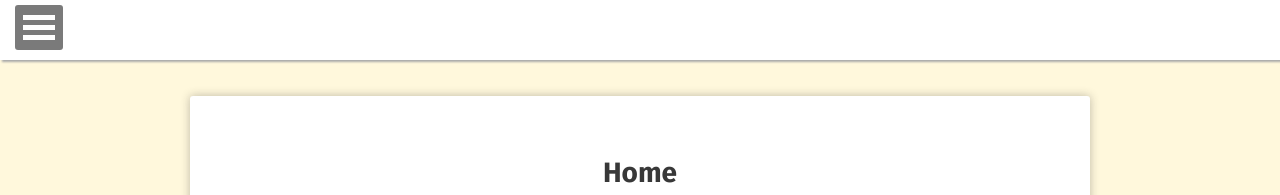
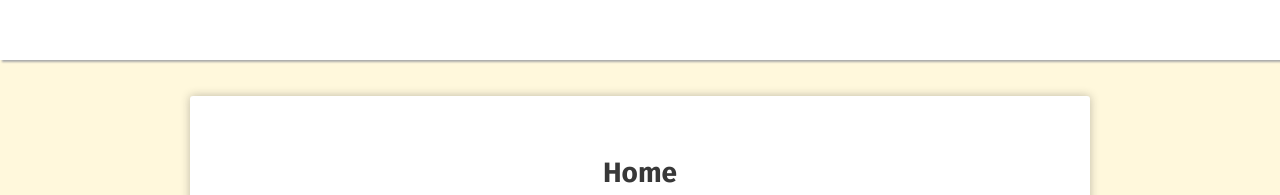
Before and after one commit to choiwono/choiwono.github.io, a Jekyll site: the page built from index.html, in a window 1280 px wide. Shown: the top 195 px of the page. Built offline with Jekyll 4.4.1, drawn with Linux system fonts in a browser that asks for light colours; some web fonts are replaced.

Commit message:
Update nav.html

```diff
--- a/_includes/nav.html
+++ b/_includes/nav.html
@@ -1,5 +1,5 @@
 	<nav id="dl-menu" class="dl-menuwrapper" role="navigation">
-		<button class="dl-trigger">Open Menu</button>
+		<!--<button class="dl-trigger">Open Menu</button>-->
 		<ul class="dl-menu">
 			<li><a href="{{ site.url }}/">Home</a></li>
 			<li>
```
